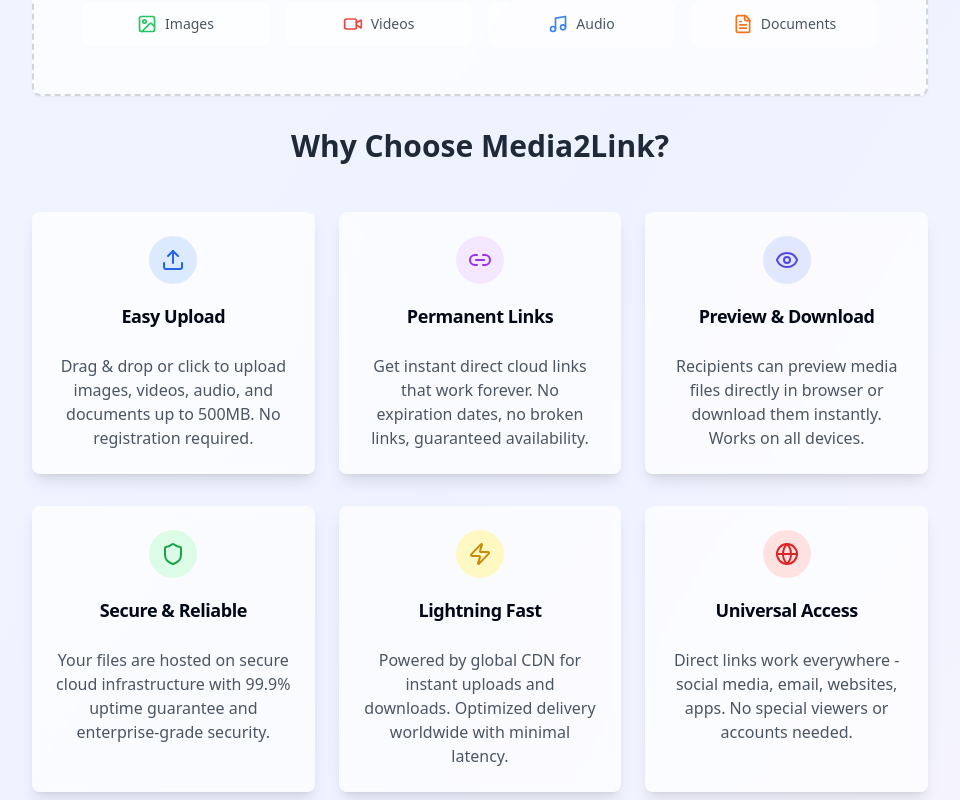
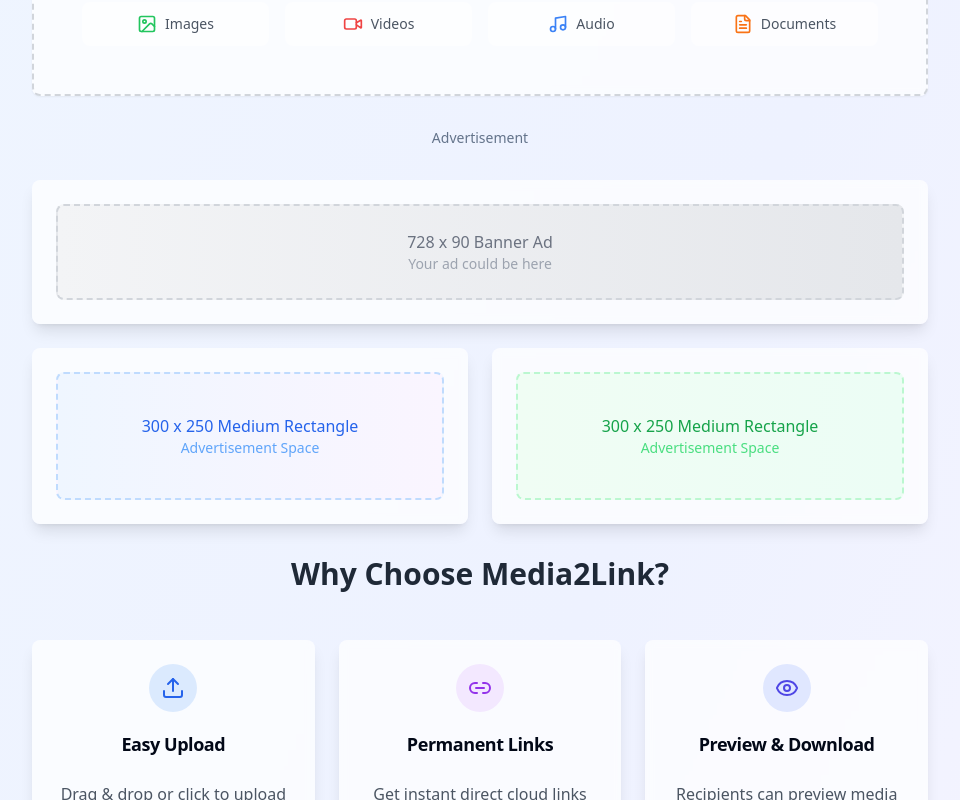
Before and after one commit to SummySKJi/media-forever-link, a React (Vite) app: page / in a window 1280 px wide. Shown: the part 620-1420 px from the top of the page, without its empty margins (160-1120 px from the left). Built offline with nearby package versions, Linux system fonts and the light colour scheme.

Commit message:
Add ads section
Implement an ads section to monetize the website.

```diff
--- /dev/null
+++ b/src/components/AdSection.tsx
@@ -0,0 +1,65 @@
+
+import { Card, CardContent } from '@/components/ui/card';
+
+const AdSection = () => {
+  return (
+    <section aria-label="Advertisements" className="mt-16">
+      <div className="text-center mb-8">
+        <p className="text-sm text-muted-foreground">Advertisement</p>
+      </div>
+
+      <div className="grid gap-6">
+        {/* Banner Ad */}
+        <Card className="bg-white/70 backdrop-blur-sm border-0 shadow-lg">
+          <CardContent className="p-6">
+            <div className="bg-gradient-to-r from-gray-100 to-gray-200 rounded-lg h-24 flex items-center justify-center border-2 border-dashed border-gray-300">
+              <div className="text-center">
+                <p className="text-gray-500 font-medium">728 x 90 Banner Ad</p>
+                <p className="text-sm text-gray-400">Your ad could be here</p>
+              </div>
+            </div>
+          </CardContent>
+        </Card>
+
+        {/* Side by side ads for larger screens */}
+        <div className="grid md:grid-cols-2 gap-6">
+          <Card className="bg-white/70 backdrop-blur-sm border-0 shadow-lg">
+            <CardContent className="p-6">
+              <div className="bg-gradient-to-r from-blue-50 to-purple-50 rounded-lg h-32 flex items-center justify-center border-2 border-dashed border-blue-200">
+                <div className="text-center">
+                  <p className="text-blue-600 font-medium">300 x 250 Medium Rectangle</p>
+                  <p className="text-sm text-blue-400">Advertisement Space</p>
+                </div>
+              </div>
+            </CardContent>
+          </Card>
+
+          <Card className="bg-white/70 backdrop-blur-sm border-0 shadow-lg">
+            <CardContent className="p-6">
+              <div className="bg-gradient-to-r from-green-50 to-emerald-50 rounded-lg h-32 flex items-center justify-center border-2 border-dashed border-green-200">
+                <div className="text-center">
+                  <p className="text-green-600 font-medium">300 x 250 Medium Rectangle</p>
+                  <p className="text-sm text-green-400">Advertisement Space</p>
+                </div>
+              </div>
+            </CardContent>
+          </Card>
+        </div>
+
+        {/* Mobile optimized ad */}
+        <Card className="bg-white/70 backdrop-blur-sm border-0 shadow-lg md:hidden">
+          <CardContent className="p-6">
+            <div className="bg-gradient-to-r from-orange-50 to-red-50 rounded-lg h-20 flex items-center justify-center border-2 border-dashed border-orange-200">
+              <div className="text-center">
+                <p className="text-orange-600 font-medium">320 x 50 Mobile Banner</p>
+                <p className="text-sm text-orange-400">Mobile Ad Space</p>
+              </div>
+            </div>
+          </CardContent>
+        </Card>
+      </div>
+    </section>
+  );
+};
+
+export default AdSection;
--- a/src/pages/Index.tsx
+++ b/src/pages/Index.tsx
@@ -6,6 +6,7 @@ import FileUploadZone from '@/components/FileUploadZone';
 import FilePreview from '@/components/FilePreview';
 import ShareableLink from '@/components/ShareableLink';
 import DeveloperSection from '@/components/DeveloperSection';
+import AdSection from '@/components/AdSection';
 import { useFileUpload } from '@/hooks/useFileUpload';
 
 const Index = () => {
@@ -74,6 +75,9 @@ const Index = () => {
                   isUploading={isUploading}
                 />
               </section>
+
+              {/* Ads Section - After Upload Zone */}
+              <AdSection />
 
               {/* Features */}
               <section aria-label="Key features" className="mt-16">
@@ -174,11 +178,17 @@ const Index = () => {
 
               {/* Developer Section */}
               <DeveloperSection />
+
+              {/* Ads Section - Before Footer */}
+              <AdSection />
             </div>
           ) : (
             <div className="space-y-8">
               {/* File Preview */}
               <FilePreview file={uploadedFile} />
+
+              {/* Ads Section - After File Preview */}
+              <AdSection />
 
               {/* Shareable Link */}
               <ShareableLink url={shareableUrl} />
```
